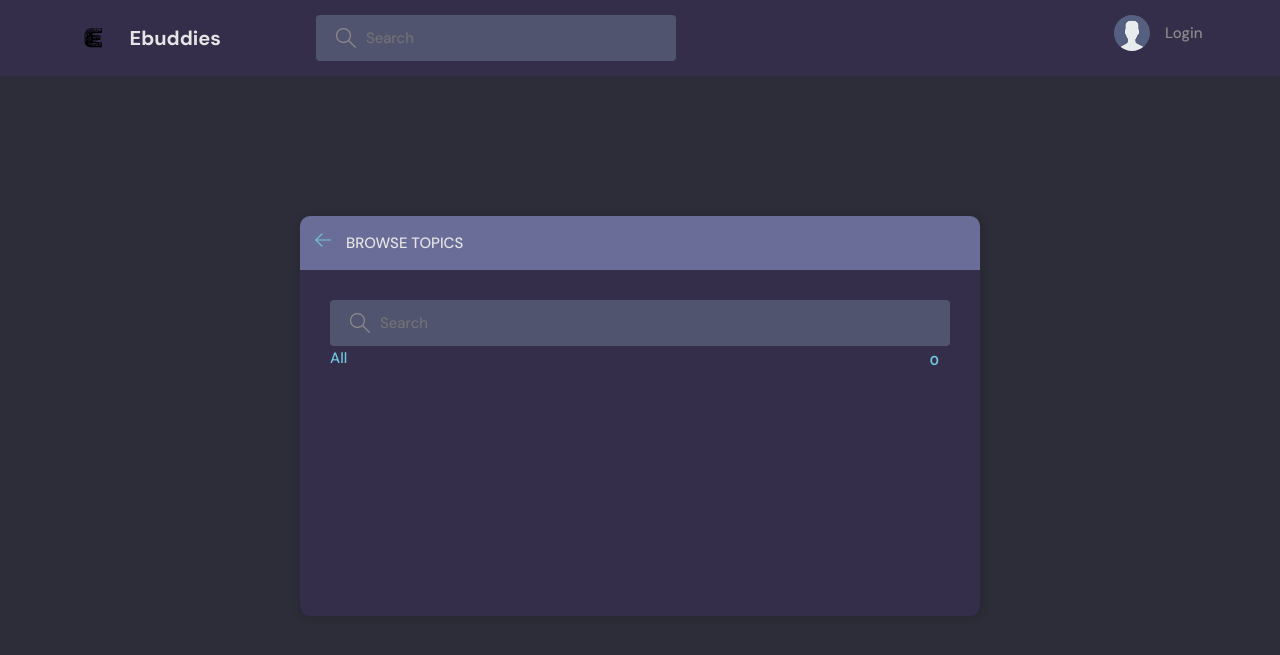
After one commit to JohnnySonTrinh/ebuddies, a Django app: page /topics/ in a window 1280 px wide. The commit adds this page. Shown: the top 655 px of the page. Run offline with Django 5.2, Linux system fonts and the light colour scheme; data that the repository does not hold is empty.

Commit message:
Add topics page

```diff
--- a/base/templates/base/topic_component.html
+++ b/base/templates/base/topic_component.html
@@ -12,7 +12,7 @@
       </li>
       {% endfor %}
     </ul>
-    <a class="btn btn--link" href="topics.html">
+    <a class="btn btn--link" href="{% url 'topics' %}">
       More
       <svg version="1.1" xmlns="http://www.w3.org/2000/svg" width="32" height="32" viewBox="0 0 32 32">
         <title>chevron-down</title>
--- /dev/null
+++ b/base/templates/base/topics.html
@@ -0,0 +1,43 @@
+{% extends 'main.html' %}
+
+{% block content %}
+<main class="create-room layout">
+  <div class="container">
+    <div class="layout__box">
+      <div class="layout__boxHeader">
+        <div class="layout__boxTitle">
+          <a href="{% url 'home' %}">
+            <svg version="1.1" xmlns="http://www.w3.org/2000/svg" width="32" height="32" viewBox="0 0 32 32">
+              <title>arrow-left</title>
+              <path d="M13.723 2.286l-13.723 13.714 13.719 13.714 1.616-1.611-10.96-10.96h27.625v-2.286h-27.625l10.965-10.965-1.616-1.607z"></path>
+            </svg>
+          </a>
+          <h3>Browse Topics</h3>
+        </div>
+      </div>
+      <div class="topics-page layout__body">
+        <form class="header__search">
+          <label>
+            <svg version="1.1" xmlns="http://www.w3.org/2000/svg" width="32" height="32" viewBox="0 0 32 32">
+              <title>search</title>
+              <path
+                d="M32 30.586l-10.845-10.845c1.771-2.092 2.845-4.791 2.845-7.741 0-6.617-5.383-12-12-12s-12 5.383-12 12c0 6.617 5.383 12 12 12 2.949 0 5.649-1.074 7.741-2.845l10.845 10.845 1.414-1.414zM12 22c-5.514 0-10-4.486-10-10s4.486-10 10-10c5.514 0 10 4.486 10 10s-4.486 10-10 10z"></path>
+            </svg>
+            <input name="q" placeholder="Search">
+          </label>
+        </form>
+        <ul class="topics__list">
+          <li>
+            <a href="{% url 'topics' %}" class="active">All <span>{{topics.count}}</span></a>
+          </li>
+          {% for topic in topics %}
+          <li>
+            <a href="{% url 'home' %}?q={{topic.name}}">{{topic.name}} <span>{{topic.thread_set.all.count}}</span></a>
+          </li>
+          {% endfor %}
+        </ul>
+      </div>
+    </div>
+  </div>
+</main>
+{% endblock %}
--- a/base/urls.py
+++ b/base/urls.py
@@ -14,5 +14,6 @@ urlpatterns = [
     path('update-thread/<str:pk>/', views.updateThread, name='update-thread'),
     path('delete-thread/<str:pk>/', views.deleteThread, name='delete-thread'),
     path('delete-message/<str:pk>/', views.deleteMessage, name='delete-message'),
-    path('update-user', views.updateUser, name='update-user'),
+    path('update-user/', views.updateUser, name='update-user'),
+    path('topics/', views.topicsPage, name='topics'),
 ]
--- a/base/views.py
+++ b/base/views.py
@@ -58,6 +58,7 @@ def registerPage(request):
 
 def home(request):
     q = request.GET.get('q') if request.GET.get('q') != None else ''
+
     threads = Thread.objects.filter(
         Q(topic__name__icontains=q) |
         Q(name__icontains=q) |
@@ -184,3 +185,8 @@ def updateUser(request):
             return redirect('user-profile', pk=user.id)
 
     return render(request, 'base/update_user.html', {'form': form})
+
+def topicsPage(request):
+    q = request.GET.get('q') if request.GET.get('q') != None else ''
+    topics = Topic.objects.filter(name__icontains=q)
+    return render(request, 'base/topics.html', {'topics': topics})
```
